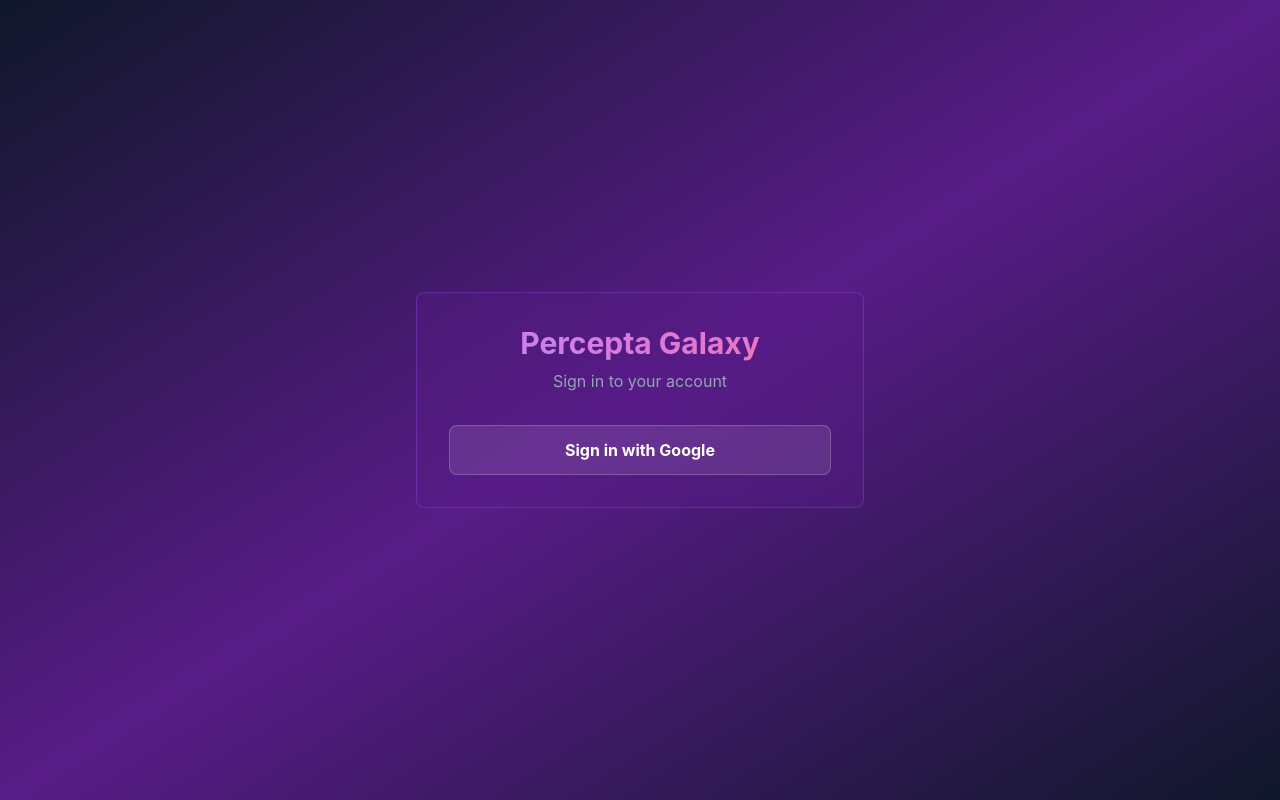
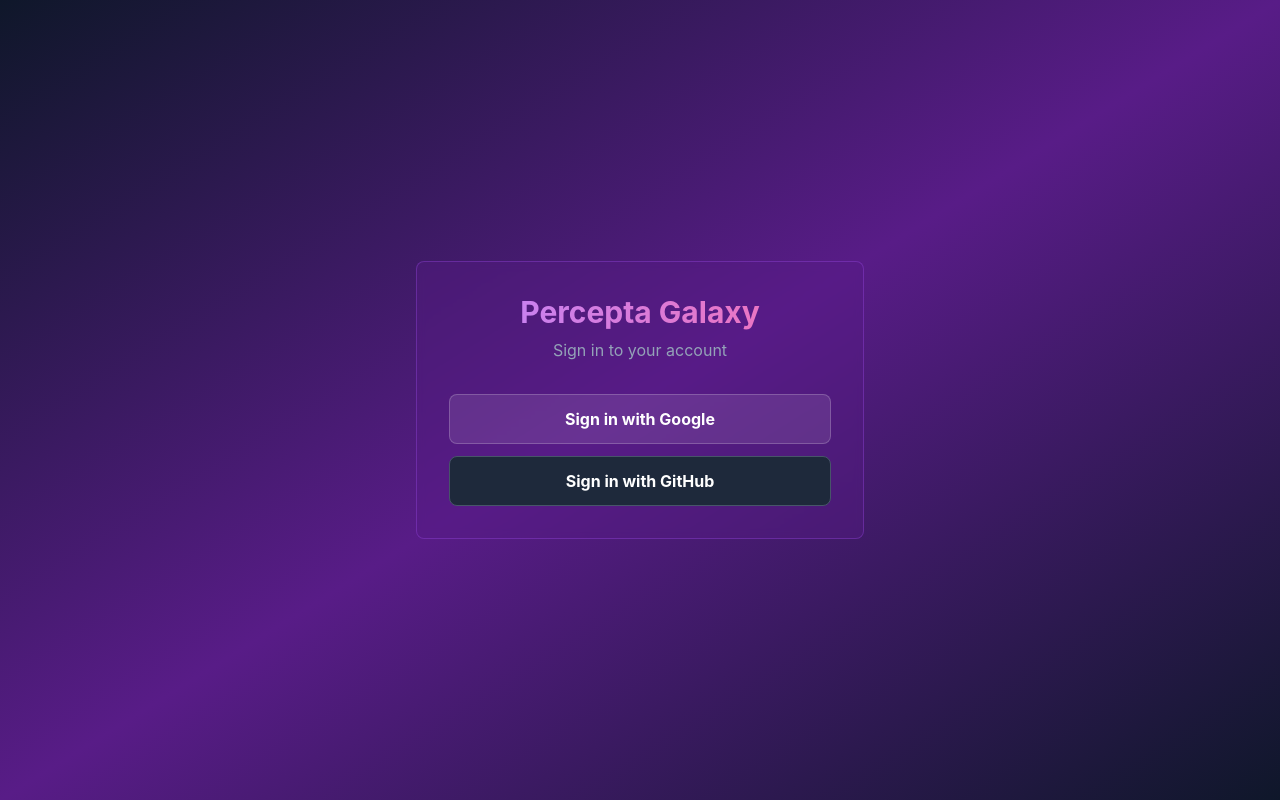
Before and after one commit to vivekcbanakar-ui/PERCEPTAGALAXY-NEW1, a Next.js app: page /login in a window 1280 px wide. Built offline with nearby package versions, Linux system fonts and the light colour scheme; no server answers.

Commit message:
Add GitHub OAuth provider

```diff
--- a/app/api/auth-options.js
+++ b/app/api/auth-options.js
@@ -1,10 +1,15 @@
 import GoogleProvider from "next-auth/providers/google";
+import GitHubProvider from "next-auth/providers/github";
 import EmailProvider from "next-auth/providers/email";
 
 const providers = [
   GoogleProvider({
     clientId: process.env.GOOGLE_CLIENT_ID || "",
     clientSecret: process.env.GOOGLE_CLIENT_SECRET || "",
+  }),
+  GitHubProvider({
+    clientId: process.env.GITHUB_ID || "",
+    clientSecret: process.env.GITHUB_SECRET || "",
   }),
 ];
 
--- a/app/login/page.js
+++ b/app/login/page.js
@@ -16,6 +16,10 @@
       setEmailEnabled(Boolean(providers?.email));
     });
   }, []);
+
+  const handleGithubSignIn = () => {
+    signIn("github", { callbackUrl: "/dashboard" });
+  };
 
   const handleEmailSignIn = async (e) => {
     e.preventDefault();
@@ -94,9 +98,17 @@
           {/* Google Sign In */}
           <button
             onClick={handleGoogleSignIn}
-            className="w-full px-6 py-3 bg-white/10 hover:bg-white/20 border border-white/20 rounded-lg font-bold text-white transition"
+            className="w-full px-6 py-3 bg-white/10 hover:bg-white/20 border border-white/20 rounded-lg font-bold text-white transition mb-3"
           >
             Sign in with Google
+          </button>
+
+          {/* GitHub Sign In */}
+          <button
+            onClick={handleGithubSignIn}
+            className="w-full px-6 py-3 bg-slate-800 hover:bg-slate-700 border border-slate-600 rounded-lg font-bold text-white transition"
+          >
+            Sign in with GitHub
           </button>
         </div>
       </div>
```
